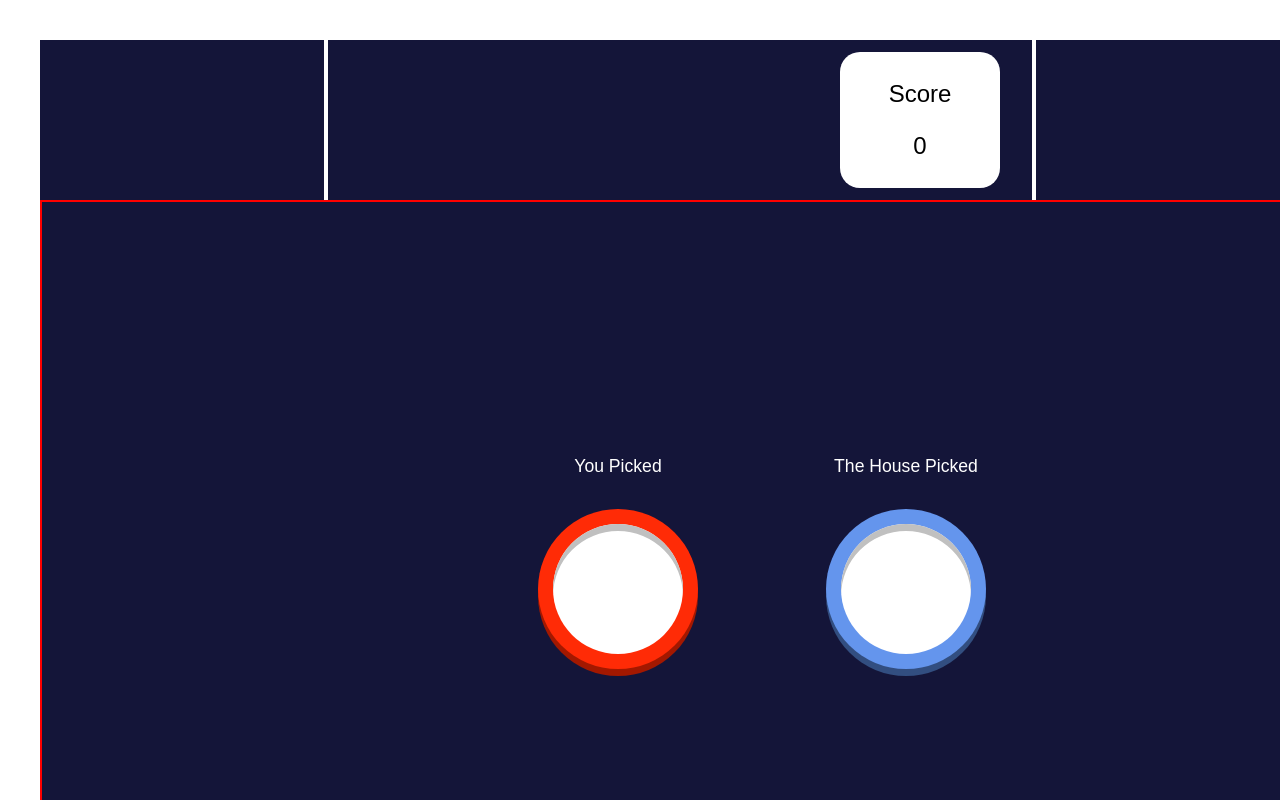
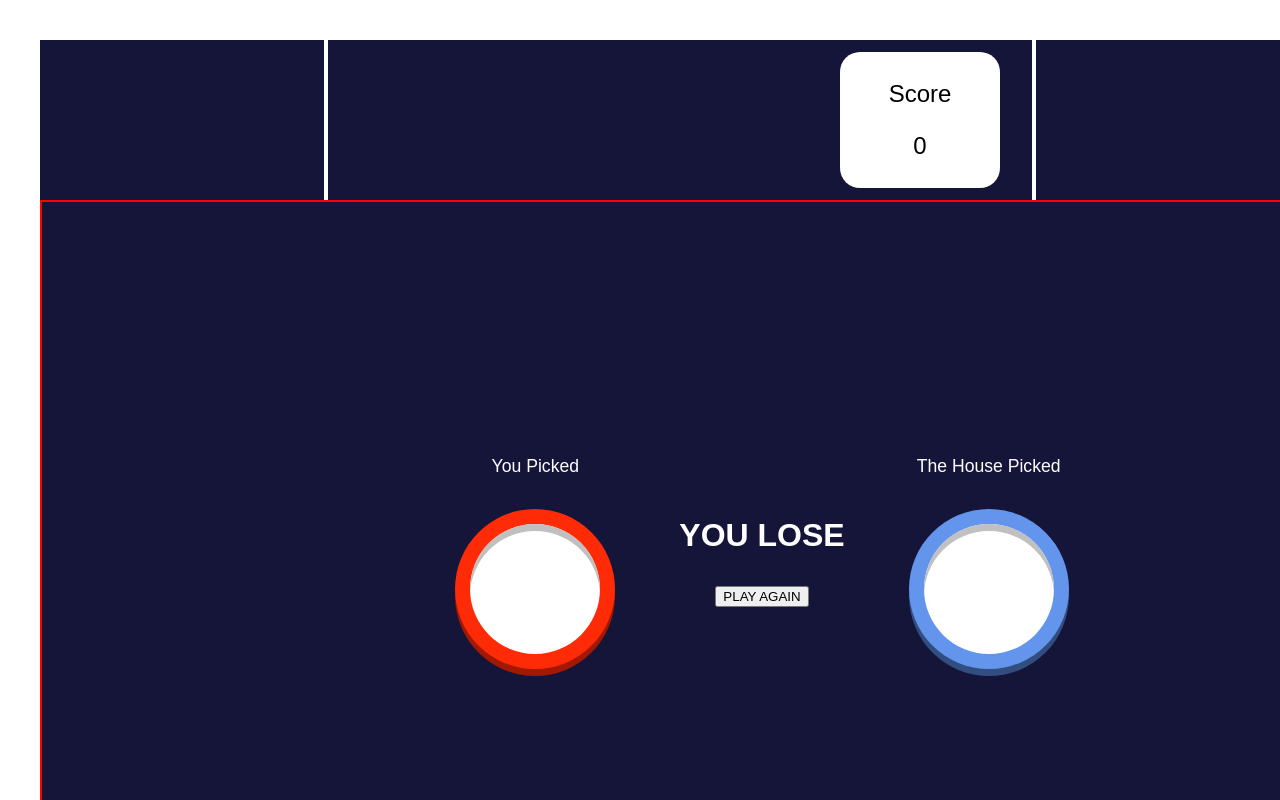
Before and after one commit to FarzanehSa/rock-paper-scissor, a React (Create React App) app: page / in a window 1280 px wide. Both pictures are taken after a click on the element 762 px from the left and 572 px from the top of the page. Shown: the top 800 px of the page. Built offline with nearby package versions, Linux system fonts and the light colour scheme; some icons are missing; the HTML template or start-up script is replaced by a standard one.

Commit message:
show result statement and play again btn

```diff
--- a/src/App.jsx
+++ b/src/App.jsx
@@ -22,7 +22,7 @@ function App() {
       <Score score={score}/>
       {!user ?
       <MainEasy user={user} setUser={setUser}/> :
-      <ResultEasy user={user} />
+      <ResultEasy user={user} setUser={setUser}/>
       }
 
 
--- a/src/ResultEasy.jsx
+++ b/src/ResultEasy.jsx
@@ -4,14 +4,19 @@ import { ReactComponent as Paper } from './images/icon-paper.svg';
 import { ReactComponent as Rock } from './images/icon-rock.svg';
 import { ReactComponent as Scissors } from './images/icon-scissors.svg';
 
-function ResultEasy({user}) {
+function ResultEasy({user, setUser}) {
 
   const [info, setInfo] = useState('');
   const [com, setCom] = useState(null);
   const [show, setShow] = useState(false);
   const [result, setResult] = useState(-1);
 
-
+  const handleClick = () => {
+    setShow(false);
+    setResult(null);
+    setCom(null);
+    setUser(null);
+  }
 
   useEffect(() => {
     if (user === 'r') {
@@ -25,7 +30,7 @@ function ResultEasy({user}) {
 
     const timeoutId = setTimeout(() => {
       setShow(true);
-    }, 10000);
+    }, 1500);
 
     return () => {
       clearTimeout(timeoutId);
@@ -35,16 +40,16 @@ function ResultEasy({user}) {
 
   useEffect(() => {
     if (com === 1) { // house is rock
-      if (user === 'p') setResult(2); // user won
-      else if (user === 's') setResult(1); // user lost
+      if (user === 'p') setResult(1); // user won
+      else if (user === 's') setResult(-1); // user lost
       else setResult(0); // even
     } else if (com === 2) { // house is paper
-      if (user === 's') setResult(2); // user won
-      else if (user === 'r') setResult(1); // user lost
+      if (user === 's') setResult(1); // user won
+      else if (user === 'r') setResult(-1); // user lost
       else setResult(0); // even
     } else if (com === 3) { // house is scissors
-      if (user === 'r') setResult(2); // user won
-      else if (user === 'p') setResult(1); // user lost
+      if (user === 'r') setResult(1); // user won
+      else if (user === 'p') setResult(-1); // user lost
       else setResult(0); // even
     }
   }, [com])
@@ -75,8 +80,14 @@ function ResultEasy({user}) {
         }
       </div>
       {show &&
-      <div>
-        <span className='text'>{result}</span>
+      <div className='result-part'>
+        {result === 0 ?
+          <span className='text result-text'>EVEN</span> :
+          result === -1 ?
+          <span className='text result-text'>YOU LOSE</span> :
+          <span className='text result-text'>YOU WIN</span>
+        }
+        <button onClick={handleClick}>PLAY AGAIN</button>
       </div>}
       <div className="computer-choose">
         <span className='text'>The House Picked</span>
--- a/src/ResultEasy.scss
+++ b/src/ResultEasy.scss
@@ -22,6 +22,18 @@
     font-size: 1.1rem;
     color: white;
     margin-bottom: 2rem;
+  }
+
+  .result-text {
+    font-size: 2rem;
+    font-weight: 600;
+  }
+
+  .result-part {
+    display: flex;
+    flex-direction: column;
+    justify-content: center;
+    align-items: center;
   }
 
   .container {
```
